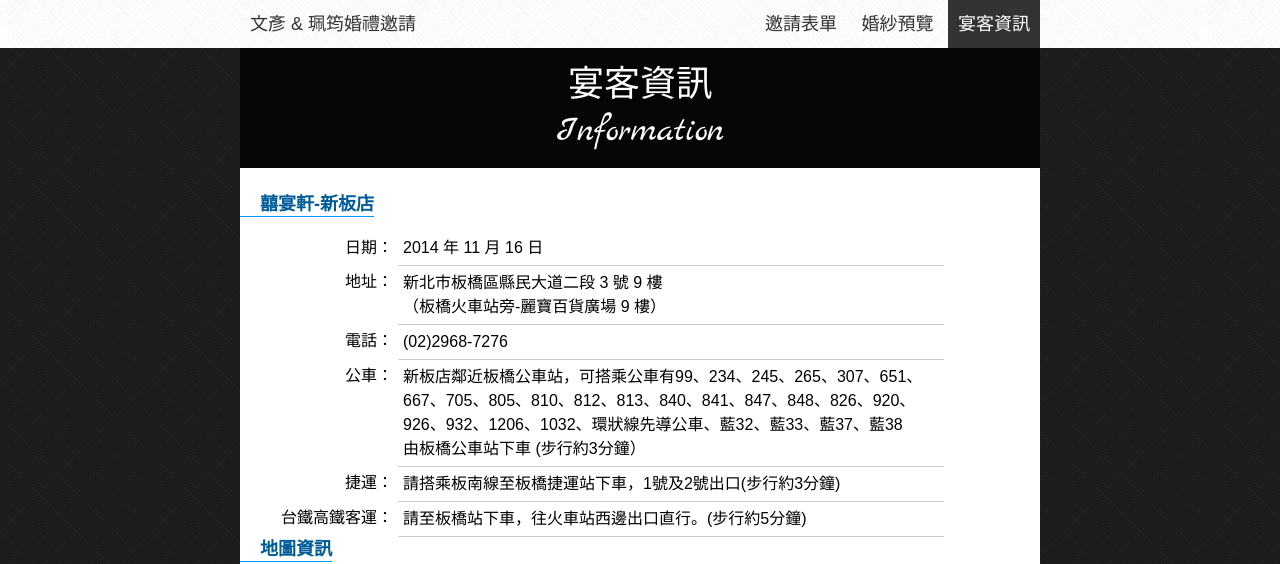
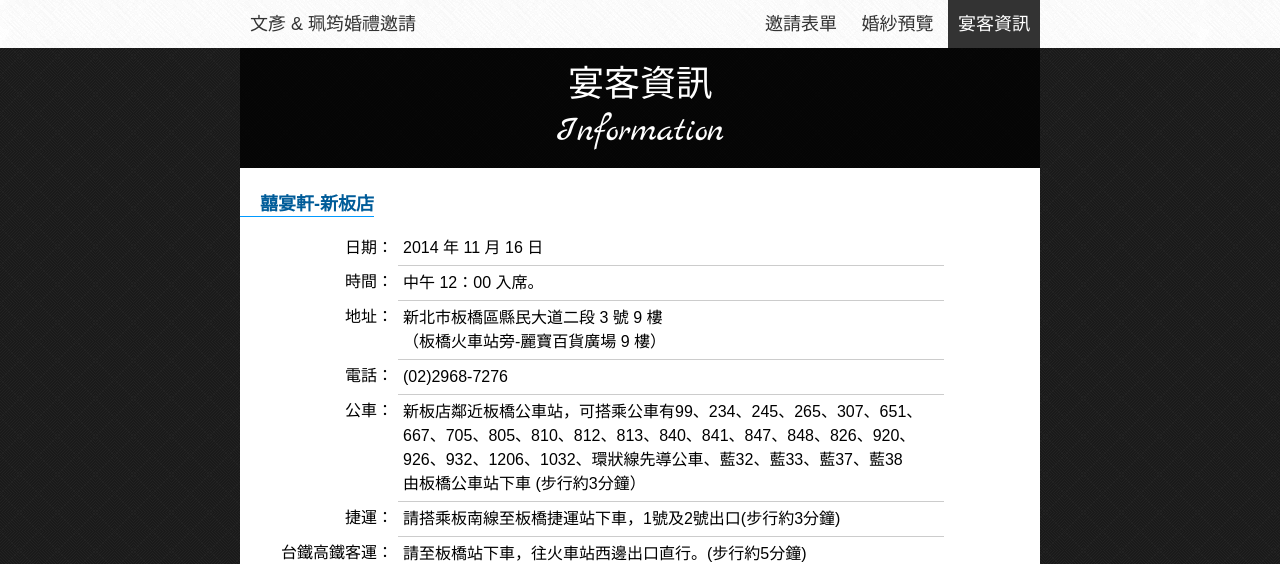
Before and after one commit to gamestu/wedding-invitation, a website: page place.html in a window 1280 px wide. Shown: the top 564 px of the page. Drawn offline with nearby package versions, Linux system fonts and the light colour scheme.

Commit message:
Update place.html

```diff
--- a/place.html
+++ b/place.html
@@ -47,6 +47,10 @@
       <td>日期：</td>
       <td>2014 年 11 月 16 日</td>
     </tr>
+    <tr>
+        <td>時間：</td>
+        <td>中午 12：00 入席。</td>
+    </tr>
       <tr><td>地址：</td><td>新北市板橋區縣民大道二段 3 號 9 樓<br>（板橋火車站旁-麗寶百貨廣場 9 樓）</td></tr>
     <tr>
       <td>電話：</td><td>(02)2968-7276</td>
```
